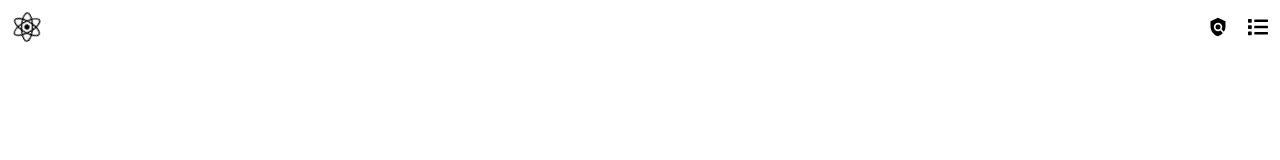
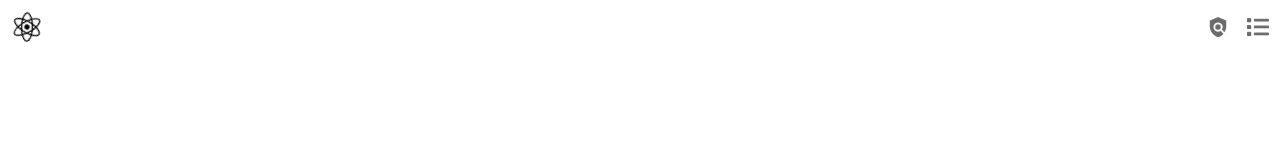
Before and after one commit to tchasinga/native-present, a React (Vite) app: page / in a window 1280 px wide. Shown: the top 160 px of the page. Built offline with nearby package versions, Linux system fonts and the light colour scheme.

Commit message:
new code is added  now

```diff
--- a/src/Pages/Navbars.jsx
+++ b/src/Pages/Navbars.jsx
@@ -13,10 +13,10 @@ export default function Navbars() {
 
       <div className="flex items-center gap-5 text-xl">
        <Link to="/policy">
-       <MdPolicy  className="cursor-pointer"/>
+       <MdPolicy  className="cursor-pointer animate__animated animate__bounceIn"/>
        </Link>
        <Link to="/thelist">
-       <FaList className="hover:cursor-pointer"/>
+       <FaList className="hover:cursor-pointer animate__animated animate__bounceIn"/>
        </Link>
 
       </div>
--- a/src/index.css
+++ b/src/index.css
@@ -27,3 +27,10 @@ animation-delay: 1s;
 --animate-duration: 2.5s;
 animation-duration: 2.5s;
 }
+
+.animate__bounceIn{
+  animation-iteration-count: infinite;
+  animation-delay: 5s;
+  --animate-duration: 5.5s;
+  animation-duration: 5.5s;
+}
```
